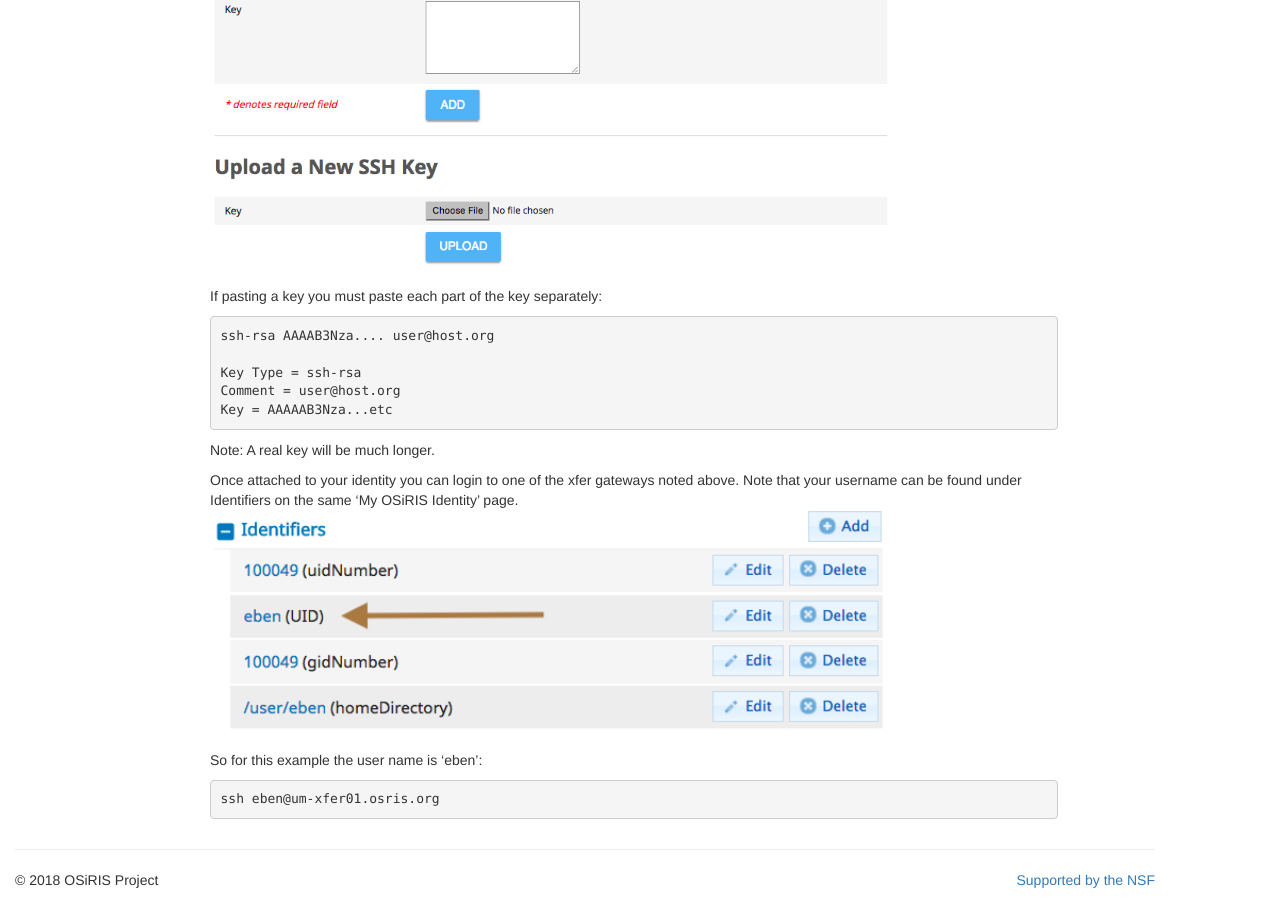
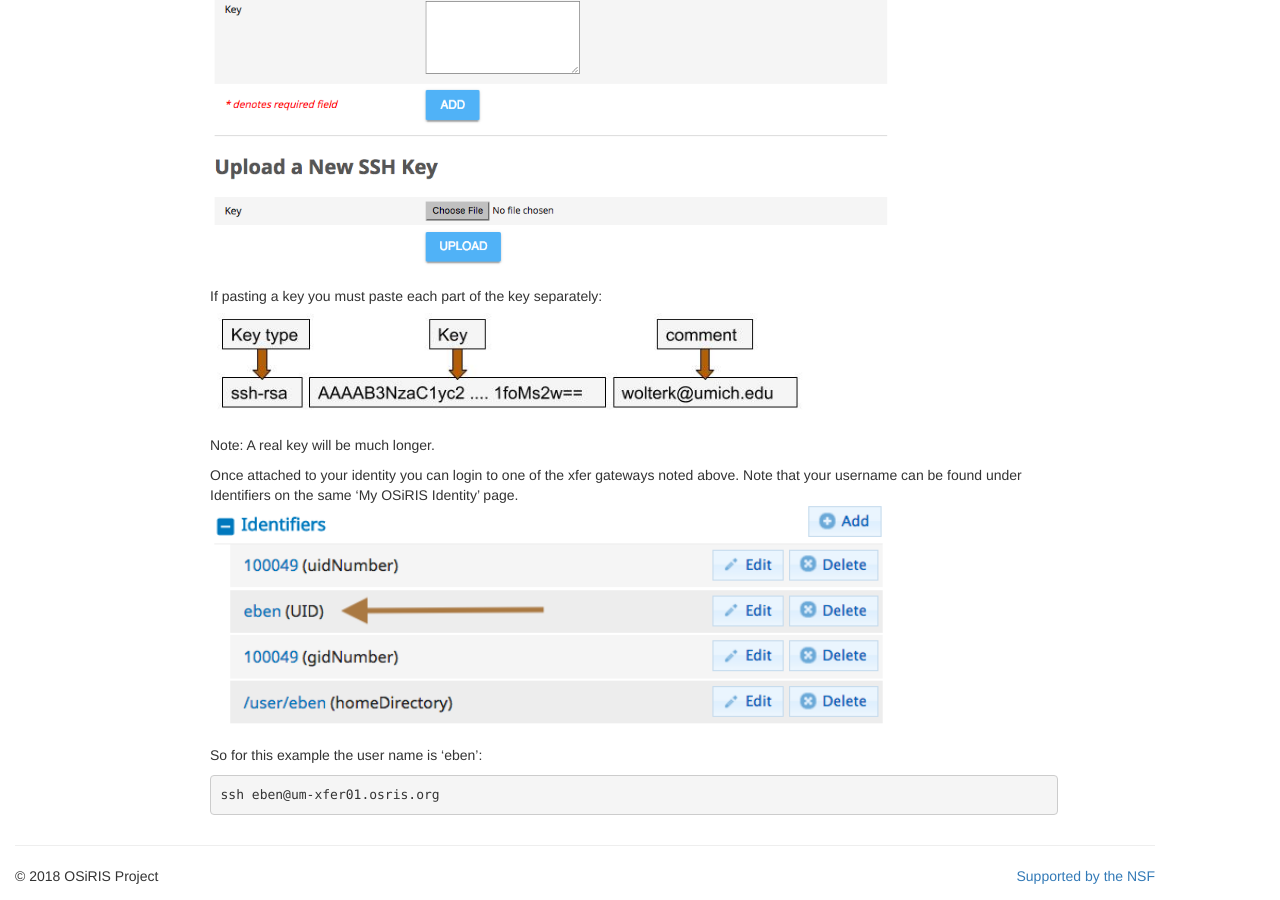
Before and after one commit to MI-OSiRIS/mi-osiris.github.io, a Jekyll site: the page built from documentation/sshkey.md, in a window 1280 px wide and 900 px high, scrolled down 1447 px. Built offline with Jekyll 4.4.1, drawn with Linux system fonts in a browser that asks for light colours.

Commit message:
added image to show parts of the ssh key

```diff
--- a/documentation/sshkey.md
+++ b/documentation/sshkey.md
@@ -47,13 +47,7 @@ On the following screen you have the option to paste in the text of your SSH key
 
 
 If pasting a key you must paste each part of the key separately:
-<pre>
-ssh-rsa AAAAB3Nza.... user@host.org
-
-Key Type = ssh-rsa
-Comment = user@host.org
-Key = AAAAAB3Nza...etc
-</pre>
+<img style="width: 70%" src="{{IMAGE_PATH}}/documentation/sshkey/ssh-key-parts.jpg" alt="COmanage SSH key upload screen"/>
 
 Note:  A real key will be much longer.
 
```
Also changed, not shown: assets/images/documentation/sshkey/ssh-key-parts.jpg (added).
